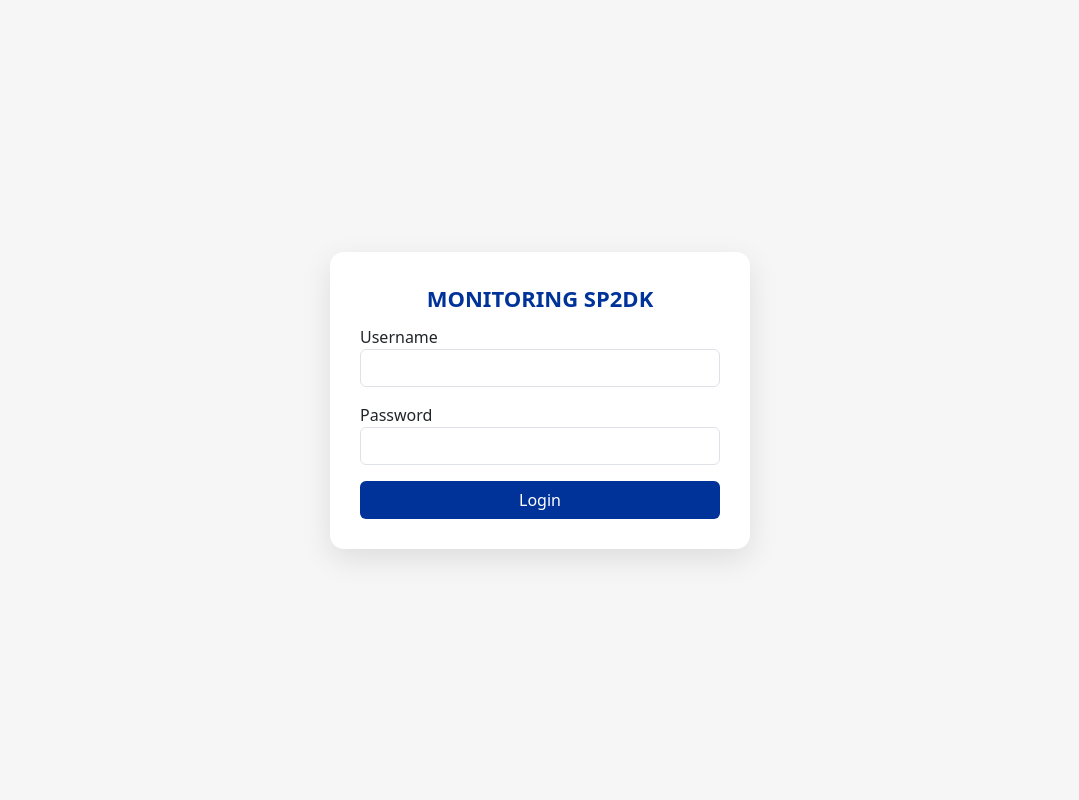
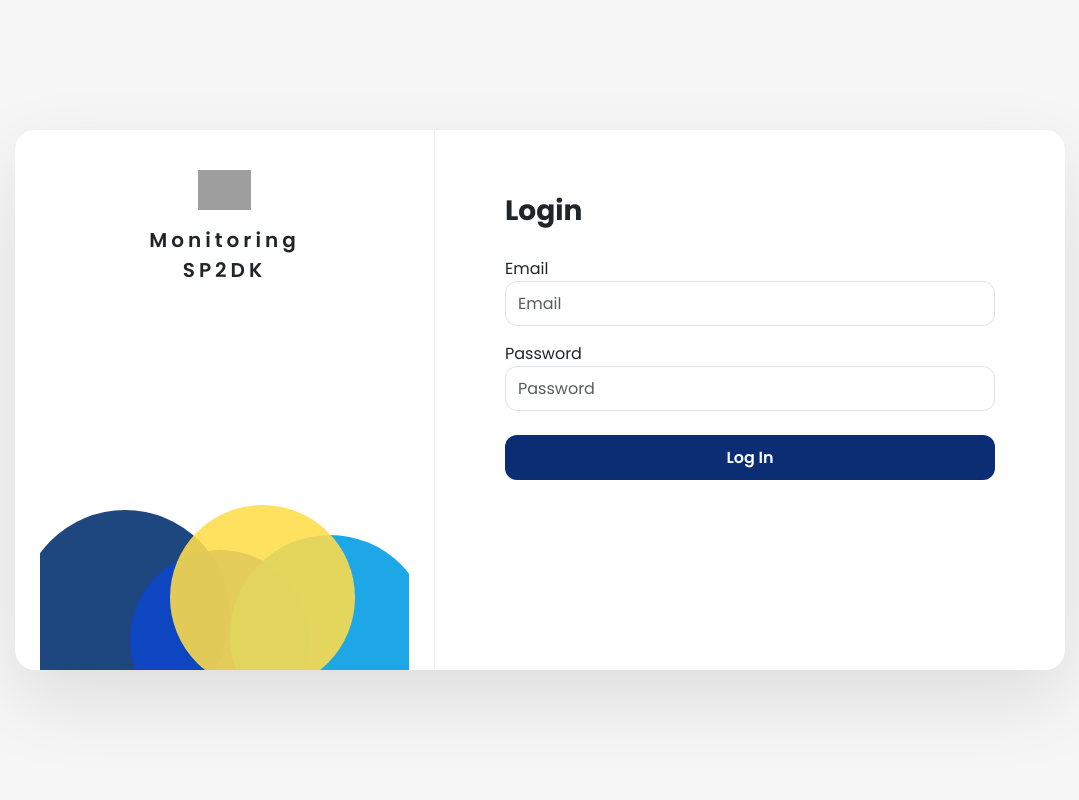
Before and after one commit to ulion-debug/monitoring-sp2dk, a Django app: page /login/ in a window 1280 px wide. Shown: the whole page, without its empty margins (100-1179 px from the left). Run offline with Django 5.2, Linux system fonts and the light colour scheme; grey boxes are pictures that could not be loaded.

Commit message:
Update tampilan login

```diff
--- a/dashboard/templates/dashboard/login.html
+++ b/dashboard/templates/dashboard/login.html
@@ -1,8 +1,9 @@
+{% load static %}
 <!DOCTYPE html>
 <html>
 <head>
     <title>Login • Monitoring SP2DK</title>
-
+    <link href="https://fonts.googleapis.com/css2?family=Poppins:wght@300;400;500;600;700&display=swap" rel="stylesheet">
     <link href="https://cdn.jsdelivr.net/npm/bootstrap@5.3.0/dist/css/bootstrap.min.css" rel="stylesheet">
 
     <style>
@@ -12,27 +13,125 @@
             display:flex;
             justify-content:center;
             align-items:center;
+            font-family:'Poppins',sans-serif;
         }
 
-        .login-card{
+        .wrapper{
             background:white;
-            width:420px;
-            padding:30px;
-            border-radius:14px;
-            box-shadow:0 10px 30px rgba(0,0,0,0.1);
+            width:1050px;
+            min-height:540px;
+            border-radius:20px;
+            overflow:hidden;
+            box-shadow:0 30px 80px rgba(0,0,0,.1);
+            display:flex;
         }
 
-        .brand{
-            font-weight:800;
+        .left-panel{
+            width:40%;
+            padding:40px 25px 0 25px;
+            border-right:1px solid #f1f1f1;
+            display:flex;
+            flex-direction:column;
+            justify-content:space-between;
+        }
+
+        .logo-top{
             text-align:center;
-            font-size:22px;
-            color:#003399;
+        }
+
+        .logo-img{
+            height:40px;
             margin-bottom:10px;
+        }
+
+        .title{
+            text-align:center;
+            font-weight:600;
+            letter-spacing:4px;
+            font-size:20px;
+            line-height:30px;
+            margin-top:5px;
+        }
+
+        .circles{
+            width:100%;
+            height:220px;
+            position:relative;
+            overflow:hidden;
+        }
+
+        .circle{
+            position:absolute;
+            border-radius:50%;
+            opacity:.95;
+        }
+
+        .c1{
+            width:210px;
+            height:210px;
+            background:#123e7a;
+            bottom:-50px;
+            left:-20px;
+        }
+
+        .c2{
+            width:180px;
+            height:180px;
+            background:#0c46c3;
+            bottom:-60px;
+            left:90px;
+            opacity:.95;
+        }
+
+        .c3{
+            width:200px;
+            height:200px;
+            background:#11a3e6;
+            bottom:-65px;
+            left:190px;
+        }
+
+        .c4{
+            width:185px;
+            height:185px;
+            background:#ffdd4a;
+            bottom:-20px;
+            left:130px;
+            opacity:.88;
+        }
+
+        .right-panel{
+            width:60%;
+            padding:60px 70px;
+        }
+
+        .login-title{
+            font-size:28px;
+            font-weight:700;
+            margin-bottom:5px;
+        }
+
+        .subtitle{
+            color:#666;
+            margin-bottom:25px;
+        }
+
+        .input-box{
+            height:45px;
+            border-radius:12px;
         }
 
         .btn-login{
             width:100%;
-            background:#003399;
+            height:45px;
+            background:#0a2d74;
+            color:white;
+            font-weight:600;
+            border-radius:12px;
+        }
+
+        .btn-login:hover{
+            background:#08235c;
             color:white;
         }
     </style>
@@ -40,11 +139,29 @@
 
 <body>
 
-<div class="login-card">
+<div class="wrapper">
+    <div class="left-panel">
+        <div>
+            <div class="logo-top">
+                <img src="{% static 'images/logo-djp.png' %}" class="logo-img" alt="Logo">
+            </div>
+            <div class="title">
+                Monitoring<br>SP2DK
+            </div>
+        </div>
 
-    <div class="brand">
-        MONITORING SP2DK
+        <div class="circles">
+            <div class="circle c1"></div>
+            <div class="circle c2"></div>
+            <div class="circle c3"></div>
+            <div class="circle c4"></div>
         </div>
+
+    </div>
+
+    <div class="right-panel">
+        <div class="login-title">Login</div>
+        <div class="subtitle"></div>
 
         {% if error %}
         <div class="alert alert-danger">
@@ -56,19 +173,18 @@
             {% csrf_token %}
 
             <div class="mb-3">
-            <label>Username</label>
-            <input name="username" class="form-control" required>
+                <label>Email</label>
+                <input name="username" class="form-control input-box" placeholder="Email" required>
             </div>
 
-        <div class="mb-3">
+            <div class="mb-4">
                 <label>Password</label>
-            <input name="password" type="password" class="form-control" required>
+                <input name="password" type="password" class="form-control input-box" placeholder="Password" required>
             </div>
 
-        <button class="btn btn-login">Login</button>
+            <button class="btn btn-login">Log In</button>
         </form>
-
     </div>
-
+</div>
 </body>
 </html>
```
Lines whose indentation alone changed are shown as unchanged.
